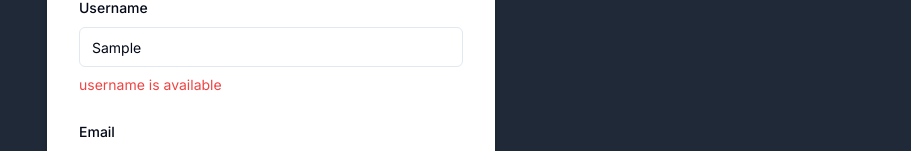
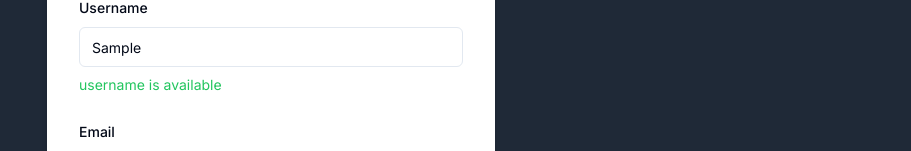
Before and after one commit to vrajhp0254/feedback, a Next.js app: page /sign-up in a window 1280 px wide. Both pictures are taken after typing "Sample", "name@example.com", "Sample123" into the empty fields and a click on the button "Sign Up". Shown: the part 273-424 px from the top of the page, without its empty margins (369-1280 px from the left). Built offline with nearby package versions, Linux system fonts and the light colour scheme; no server answers; the database is empty.

Commit message:
update toast

```diff
--- a/app/(auth)/sign-up/page.tsx
+++ b/app/(auth)/sign-up/page.tsx
@@ -126,8 +126,8 @@ export default function SignUpForm() {
                     <p
                       className={`text-sm ${
                         usernameMessage === "Username is unique"
-                          ? "text-green-500"
-                          : "text-red-500"
+                          ? "text-red-500"
+                          : "text-green-500"
                       }`}
                     >
                       {usernameMessage}
--- a/app/api/send-message/route.ts
+++ b/app/api/send-message/route.ts
@@ -36,7 +36,7 @@ export async function POST(request: Request) {
         success: true,
         message: "Message sent succesfully",
       },
-      { status: 401 }
+      { status: 200 }
     );
   } catch (error) {
     console.log("Error sending messages");
```
